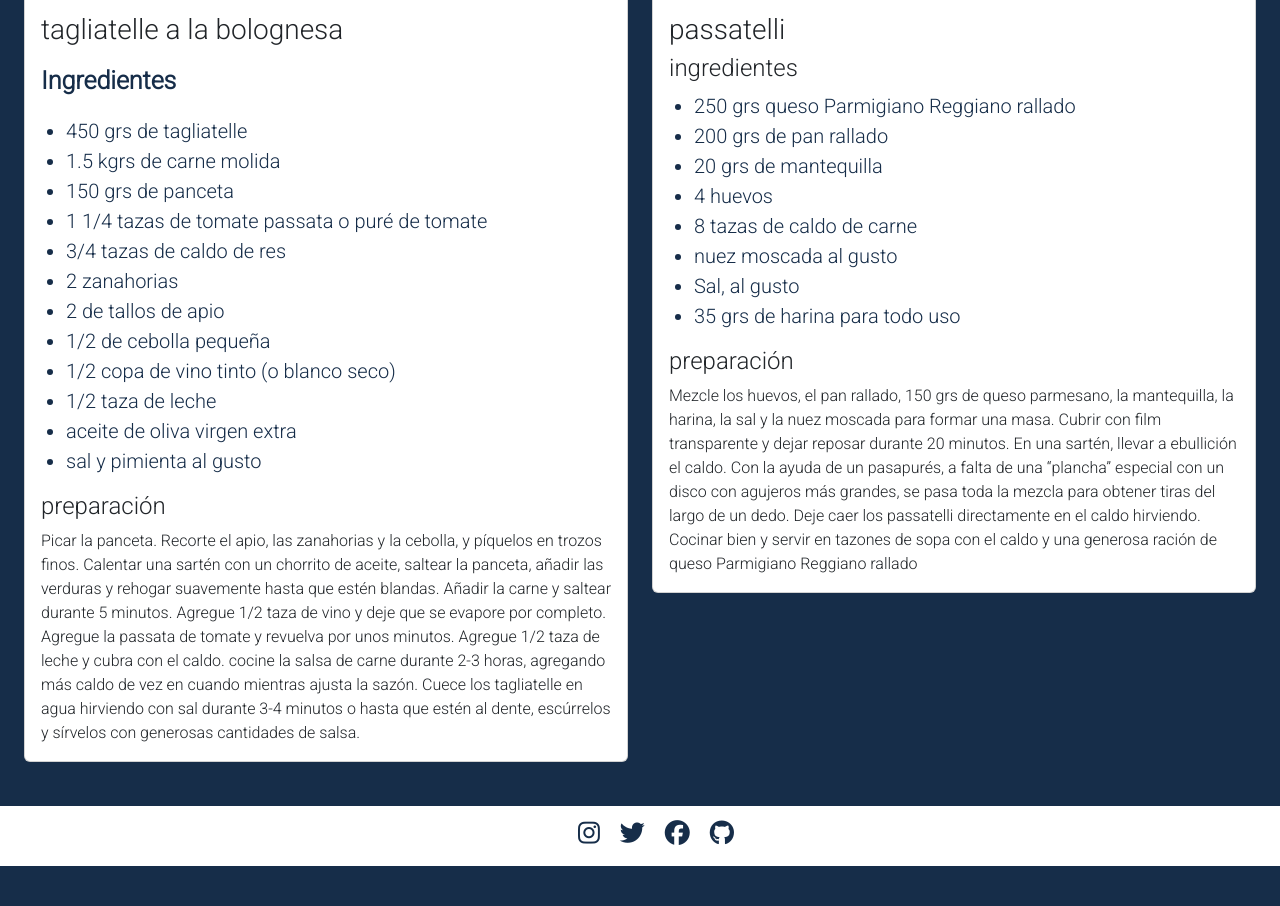
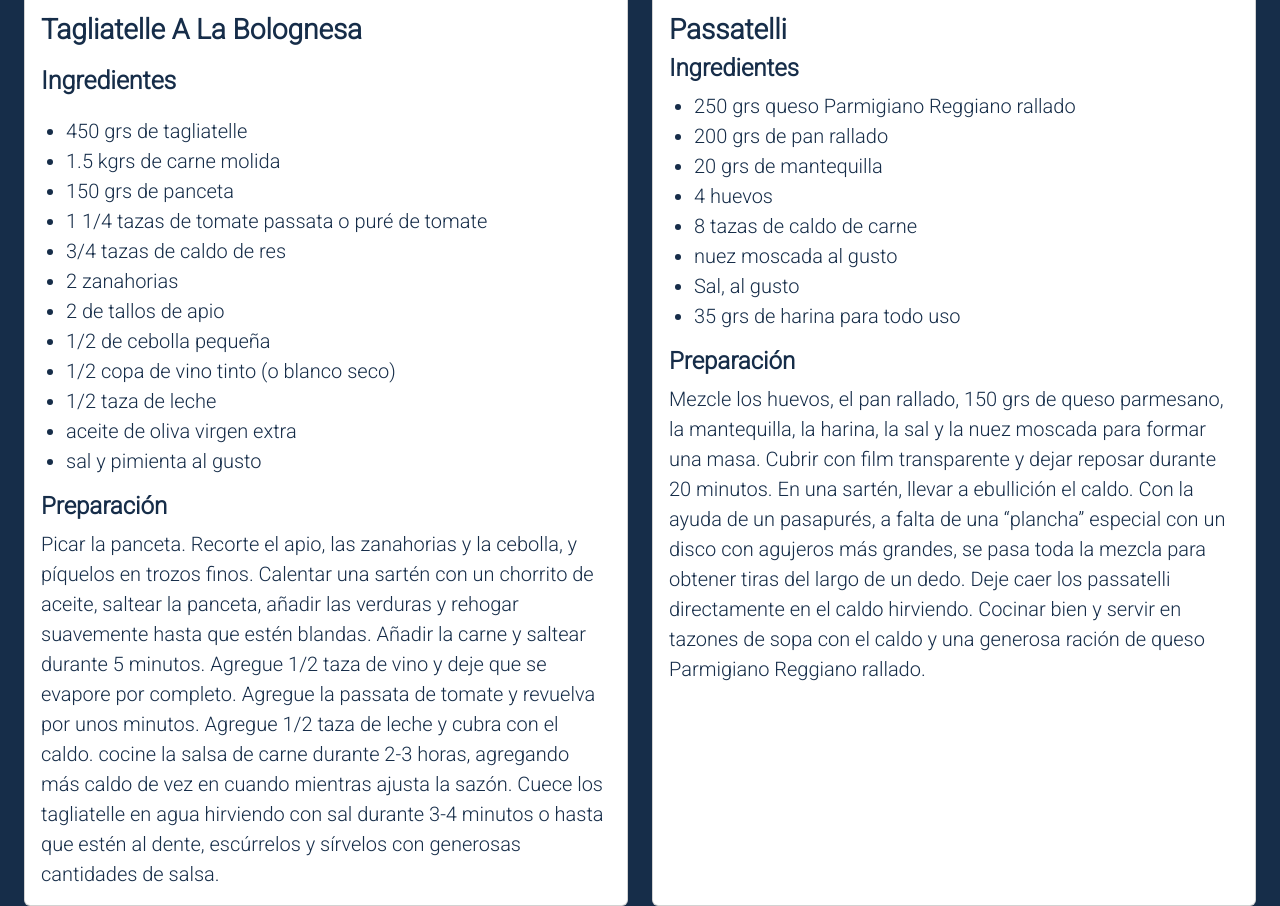
Before and after one commit to Buzy1502/proyectocoder, a website: page pages/pasta_huevo.html in a window 1280 px wide. Shown: the part 744-1650 px from the top of the page. Before the commit the page ends 1610 px from the top, so only its background shows below. Drawn offline with nearby package versions, Linux system fonts and the light colour scheme.

Commit message:
correciones de cards

```diff
--- a/pages/pasta_huevo.html
+++ b/pages/pasta_huevo.html
@@ -151,7 +151,7 @@
               tiras del largo de un dedo. Deje caer los passatelli directamente
               en el caldo hirviendo. Cocinar bien y servir en tazones de sopa
               con el caldo y una generosa ración de queso Parmigiano Reggiano
-              rallado
+              rallado.
             </p>
           </div>
         </div>
--- a/scss/partials/_main.scss
+++ b/scss/partials/_main.scss
@@ -19,6 +19,7 @@
     }
 
     .card {
+      @include boxing(auto, 100%);
       .pasta__del__dia-video {
         @include boxing(auto, 415px);
         border: 2px solid #fff;
@@ -29,13 +30,13 @@
       }
 
       .card-body {
-        &-title {
+        .card-title {
           color: #162d49;
           text-transform: capitalize;
           font-weight: bolder;
         }
 
-        &-text {
+        .card-text {
           color: #162d49;
           font-size: 20px;
         }
```
Also changed, not shown: pages/pasta_semola.html (+1 -1 lines), css/main.css.
